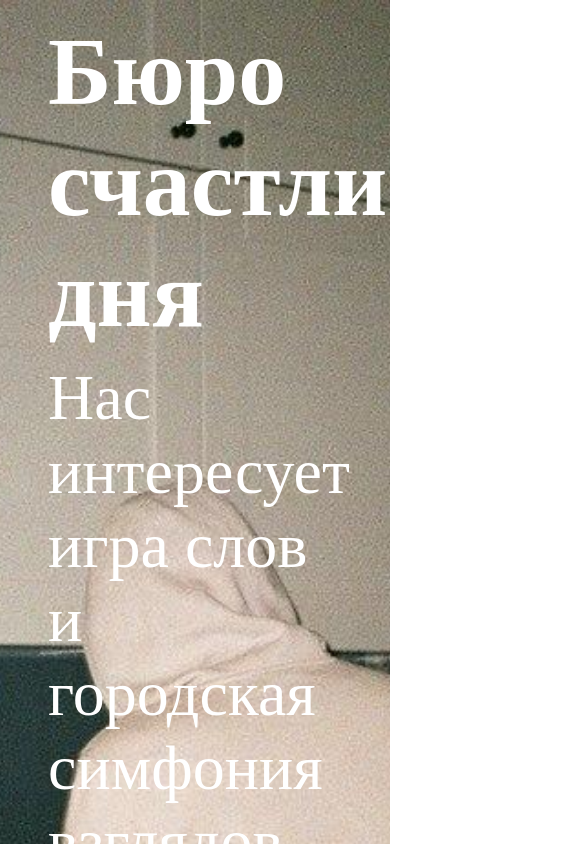
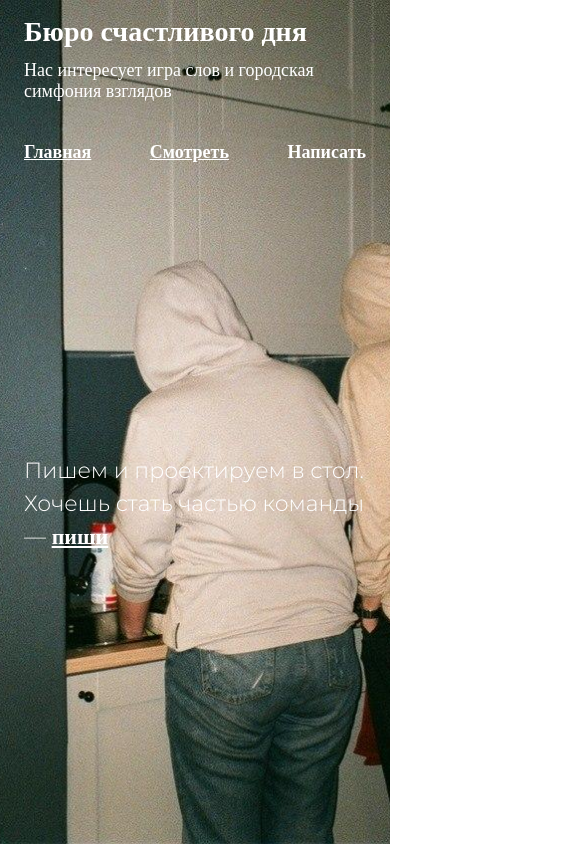
Before and after one commit to rominmx/luckydaybureau, a Vue app: page /write in a window 390 px wide. Shown: the top 844 px of the page, 585 px wide, since content can reach past the window. Built offline with nearby package versions, Linux system fonts and the light colour scheme; a web font is replaced by a local one.

Commit message:
Add media queries to stylesheets

```diff
--- a/public/css/global.css
+++ b/public/css/global.css
@@ -2,6 +2,7 @@
     --font-custom: 'Montserrat', serif;
     --color-green: #04e329;
     --padding: 48px;
+    --padding-mobile: 24px;
 }
 
 @font-face {
--- a/src/App.vue
+++ b/src/App.vue
@@ -31,7 +31,9 @@ export default {
 };
 </script>
 
-<style module>
+<style lang="scss" module>
+@import './stylesheets/mixins';
+
 .container {
   background-repeat: no-repeat;
   background-position: 50% 50%;
@@ -40,14 +42,16 @@ export default {
   flex-direction: column;
   justify-content: stretch;
   min-height: 100%;
-}
 
-.container.pageLook .header {
-  color: #000;
-}
+  &.pageLook {
+    .header {
+      color: #000;
+    }
 
-.container.pageLook .navItem {
-  color: #000;
+    .navItem {
+      color: #000;
+    }
+  }
 }
 
 .pageMain {
@@ -64,12 +68,21 @@ export default {
   margin-top: 16px;
   margin-bottom: 28px;
   color: #fff;
+
+  @include mobile {
+    padding-left: var(--padding-mobile);
+    padding-right: var(--padding-mobile);
+  }
 }
 
 .title {
   margin-top: 0;
   margin-bottom: 0;
   font-size: 96px;
+
+  @include mobile {
+    font-size: 28px;
+  }
 }
 
 .description {
@@ -77,18 +90,34 @@ export default {
   font-weight: 400;
   margin-top: 12px;
   margin-bottom: 12px;
+
+  @include mobile {
+    font-size: 18px;
+  }
 }
 
 .nav {
   padding-left: var(--padding);
   padding-right: var(--padding);
   font-size: 36px;
+
+  @include mobile {
+    padding-left: var(--padding-mobile);
+    padding-right: var(--padding-mobile);
+    font-size: 18px;
+    display: flex;
+    justify-content: space-between;
+  }
 }
 
 .navItem {
   color: #fff;
   font-weight: 700;
   margin-right: 1.5em;
+
+  @include mobile {
+    margin-right: 0;
+  }
 }
 </style>
 
--- a/src/components/Banner.vue
+++ b/src/components/Banner.vue
@@ -12,7 +12,9 @@ export default {
 };
 </script>
 
-<style module>
+<style lang="scss" module>
+@import '../stylesheets/mixins';
+
 .container {
   display: flex;
   align-items: center;
@@ -28,9 +30,18 @@ export default {
   font-size: 56px;
   line-height: 1.5;
   font-weight: 300;
+
+  @include mobile {
+    flex-basis: 100%;
+    padding-left: var(--padding-mobile);
+    padding-right: var(--padding-mobile);
+    font-size: 22px;
+  }
 }
 
-.content a {
-  color: #fff;
+.content {
+  a {
+    color: #fff;
+  }
 }
 </style>
--- /dev/null
+++ b/src/stylesheets/mixins.scss
@@ -0,0 +1,5 @@
+@mixin mobile {
+  @media screen and (max-width: 640px) {
+    @content;
+  }
+}
--- a/src/views/Look.vue
+++ b/src/views/Look.vue
@@ -40,11 +40,27 @@ export default {
 };
 </script>
 
-<style module>
+<style lang="scss" module>
+@import '../stylesheets/mixins.scss';
+
 .container {
   padding-left: var(--padding);
   padding-right: var(--padding);
   margin-top: 48px;
-  color: #fff;
+  color: #000;
+  line-height: 1.5;
+
+  @include mobile {
+    margin-top: 32px;
+    padding-left: var(--padding-mobile);
+    padding-right: var(--padding-mobile);
+    font-size: 16px;
+
+    img {
+      display: block;
+      width: 100%;
+      margin-bottom: 1em;
+    }
+  }
 }
 </style>
--- a/src/views/Write.vue
+++ b/src/views/Write.vue
@@ -1,6 +1,6 @@
 <template>
   <banner>
-    Пишем и проектируем в стол.<br /> Хочешь стать частью команды -
+    Пишем и проектируем в стол.<br /> Хочешь стать частью команды —
     <a href="mailto:buroschastlivogodnya@gmail.com">пиши</a>
   </banner>
 </template>
```
